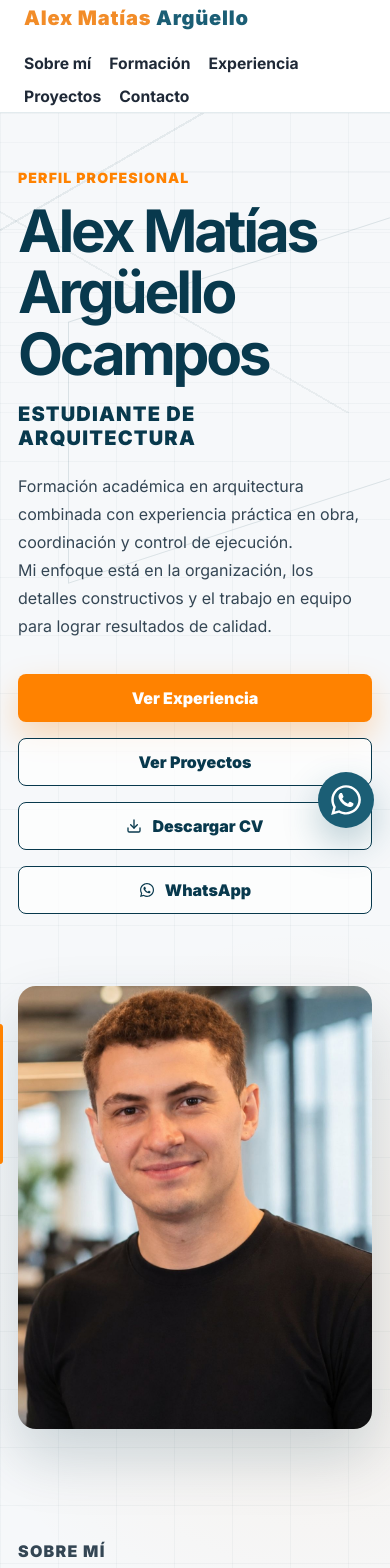
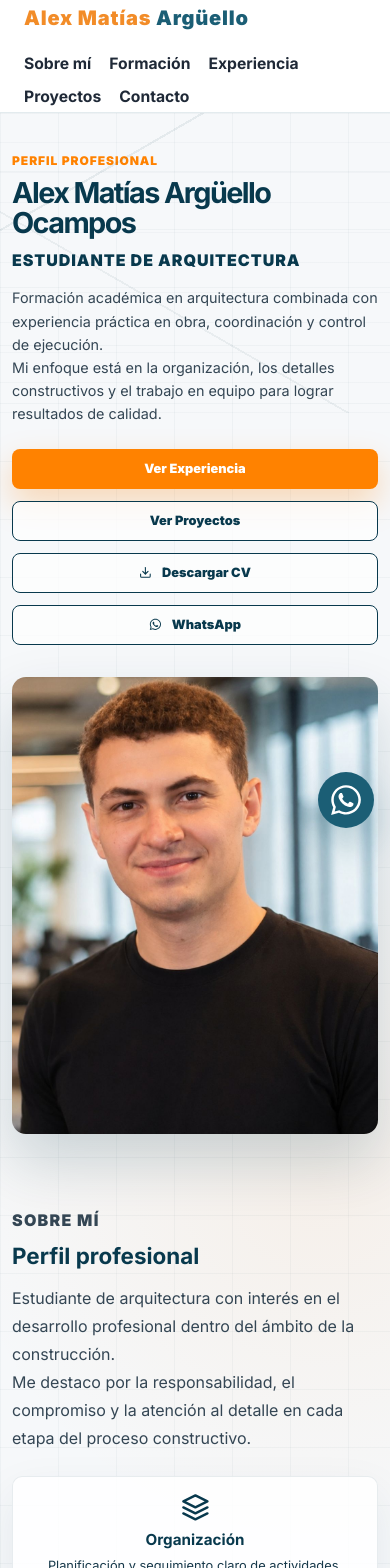
Before and after one commit to equantum-py/portafoliomatiasarguello, a React (Create React App) app: page / in a window 390 px wide. Shown: the top 1568 px of the page. Built offline with nearby package versions, Linux system fonts and the light colour scheme.

Commit message:
feat: Optimize Home.css for mobile - Hero, Pillars, responsive design

```diff
--- a/src/Components/HomePage/Home.css
+++ b/src/Components/HomePage/Home.css
@@ -466,7 +466,8 @@
   color: #fff;
 }
 
-@media (max-width: 1000px) {
+/* MOBILE OPTIMIZATION: 1024px */
+@media (max-width: 1024px) {
   .hero-section,
   .about-intro,
   .education-work-section,
@@ -491,14 +492,15 @@
   }
 }
 
-@media (max-width: 680px) {
+/* MOBILE OPTIMIZATION: 768px (Tablet) */
+@media (max-width: 768px) {
   .hero-section,
   .section {
     padding: 54px 18px;
   }
 
   .hero-content h1 {
-    font-size: clamp(2.7rem, 15vw, 4.2rem);
+    font-size: clamp(2.4rem, 10vw, 3.8rem);
   }
 
   .profile-pillars,
@@ -517,4 +519,238 @@
     align-items: stretch;
     flex-direction: column;
   }
+
+  .primary-button,
+  .secondary-button {
+    width: 100%;
+  }
+
+  .pillar-card {
+    min-height: auto;
+    padding: 20px 16px;
+  }
+
+  .education-card,
+  .current-work-card {
+    padding: 24px;
+  }
+
+  .portfolio-home::before,
+  .portfolio-home::after {
+    display: none;
+  }
 }
+
+/* MOBILE OPTIMIZATION: 640px (Large Phone) */
+@media (max-width: 640px) {
+  .hero-section,
+  .section {
+    padding: 48px 16px;
+    gap: clamp(32px, 6vw, 54px);
+  }
+
+  .hero-section {
+    min-height: auto;
+  }
+
+  .hero-content h1 {
+    font-size: clamp(2.2rem, 9vw, 3.2rem);
+    margin-bottom: 12px;
+  }
+
+  .hero-subtitle {
+    font-size: clamp(1.1rem, 2vw, 1.5rem);
+    margin-bottom: 16px;
+  }
+
+  .hero-description {
+    font-size: 0.95rem;
+    line-height: 1.6;
+  }
+
+  .hero-actions {
+    gap: 12px;
+    margin-top: 24px;
+  }
+
+  .primary-button,
+  .secondary-button {
+    font-size: 0.9rem;
+    min-height: 44px;
+    padding: 11px 20px;
+  }
+
+  .hero-photo-card::before {
+    display: none;
+  }
+
+  .about-intro,
+  .education-work-section,
+  .skills-tools-section {
+    gap: 24px;
+  }
+
+  .section-heading h2,
+  .current-work-card h2,
+  .contact-section h2 {
+    font-size: clamp(1.6rem, 5vw, 2.4rem);
+  }
+
+  .contact-section {
+    padding: 24px 16px;
+    gap: 16px;
+  }
+
+  .contact-section h2 {
+    margin-bottom: 0;
+  }
+}
+
+/* MOBILE OPTIMIZATION: 430px (iPhone 14 Pro Max) */
+@media (max-width: 430px) {
+  .hero-section,
+  .section {
+    padding: 40px 14px;
+  }
+
+  .hero-content h1 {
+    font-size: clamp(2rem, 8vw, 2.8rem);
+  }
+
+  .hero-subtitle {
+    font-size: clamp(1rem, 2vw, 1.3rem);
+  }
+
+  .eyebrow {
+    font-size: 0.75rem;
+    margin-bottom: 10px;
+  }
+
+  .hero-description {
+    font-size: 0.9rem;
+  }
+
+  .primary-button,
+  .secondary-button {
+    font-size: 0.85rem;
+    min-height: 42px;
+    padding: 10px 18px;
+  }
+
+  .hero-photo-card img {
+    border-radius: 14px;
+  }
+
+  .pillar-card {
+    padding: 16px 12px;
+    gap: 8px;
+  }
+
+  .pillar-card span {
+    font-size: 1.8rem;
+    margin-bottom: 8px;
+  }
+
+  .pillar-card h3 {
+    font-size: 0.95rem;
+  }
+
+  .pillar-card p {
+    font-size: 0.8rem;
+    line-height: 1.4;
+  }
+}
+
+/* MOBILE OPTIMIZATION: 390px (iPhone 14) */
+@media (max-width: 390px) {
+  .hero-section,
+  .section {
+    padding: 36px 12px;
+  }
+
+  .hero-content h1 {
+    font-size: clamp(1.8rem, 7vw, 2.5rem);
+  }
+
+  .section-heading h2 {
+    font-size: clamp(1.4rem, 5vw, 2rem);
+  }
+
+  .primary-button,
+  .secondary-button {
+    font-size: 0.8rem;
+    min-height: 40px;
+    padding: 9px 16px;
+  }
+}
+
+/* MOBILE OPTIMIZATION: 375px (iPhone 12/13) */
+@media (max-width: 375px) {
+  .hero-section,
+  .section {
+    padding: 32px 12px;
+  }
+
+  .hero-content h1 {
+    font-size: clamp(1.7rem, 6vw, 2.4rem);
+  }
+
+  .hero-photo-card img {
+    border-radius: 12px;
+  }
+}
+
+/* MOBILE OPTIMIZATION: 360px (Small Phone) */
+@media (max-width: 360px) {
+  .hero-section,
+  .section {
+    padding: 30px 10px;
+  }
+
+  .hero-content h1 {
+    font-size: clamp(1.6rem, 5vw, 2.2rem);
+    margin-bottom: 10px;
+  }
+
+  .eyebrow {
+    font-size: 0.7rem;
+  }
+
+  .hero-description {
+    font-size: 0.85rem;
+  }
+
+  .primary-button,
+  .secondary-button {
+    font-size: 0.75rem;
+    min-height: 38px;
+    padding: 8px 14px;
+  }
+
+  .pillar-card {
+    padding: 14px 10px;
+  }
+
+  .cp-mark {
+    font-size: 3rem;
+  }
+}
+
+/* MOBILE OPTIMIZATION: 320px (iPhone SE) */
+@media (max-width: 320px) {
+  .hero-section,
+  .section {
+    padding: 28px 10px;
+  }
+
+  .hero-content h1 {
+    font-size: clamp(1.5rem, 5vw, 2rem);
+  }
+
+  .primary-button,
+  .secondary-button {
+    font-size: 0.7rem;
+    min-height: 36px;
+    padding: 7px 12px;
+  }
+}
```
